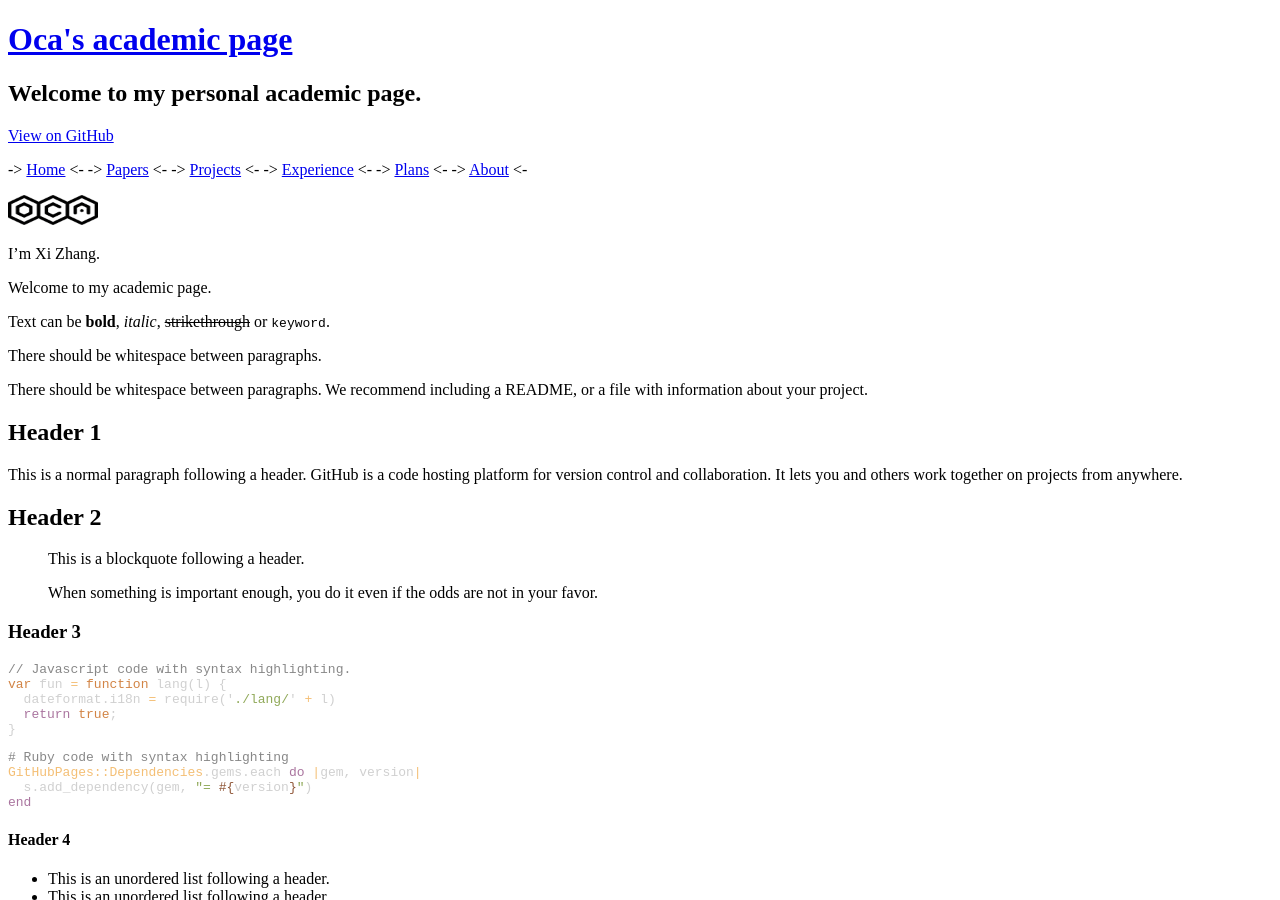
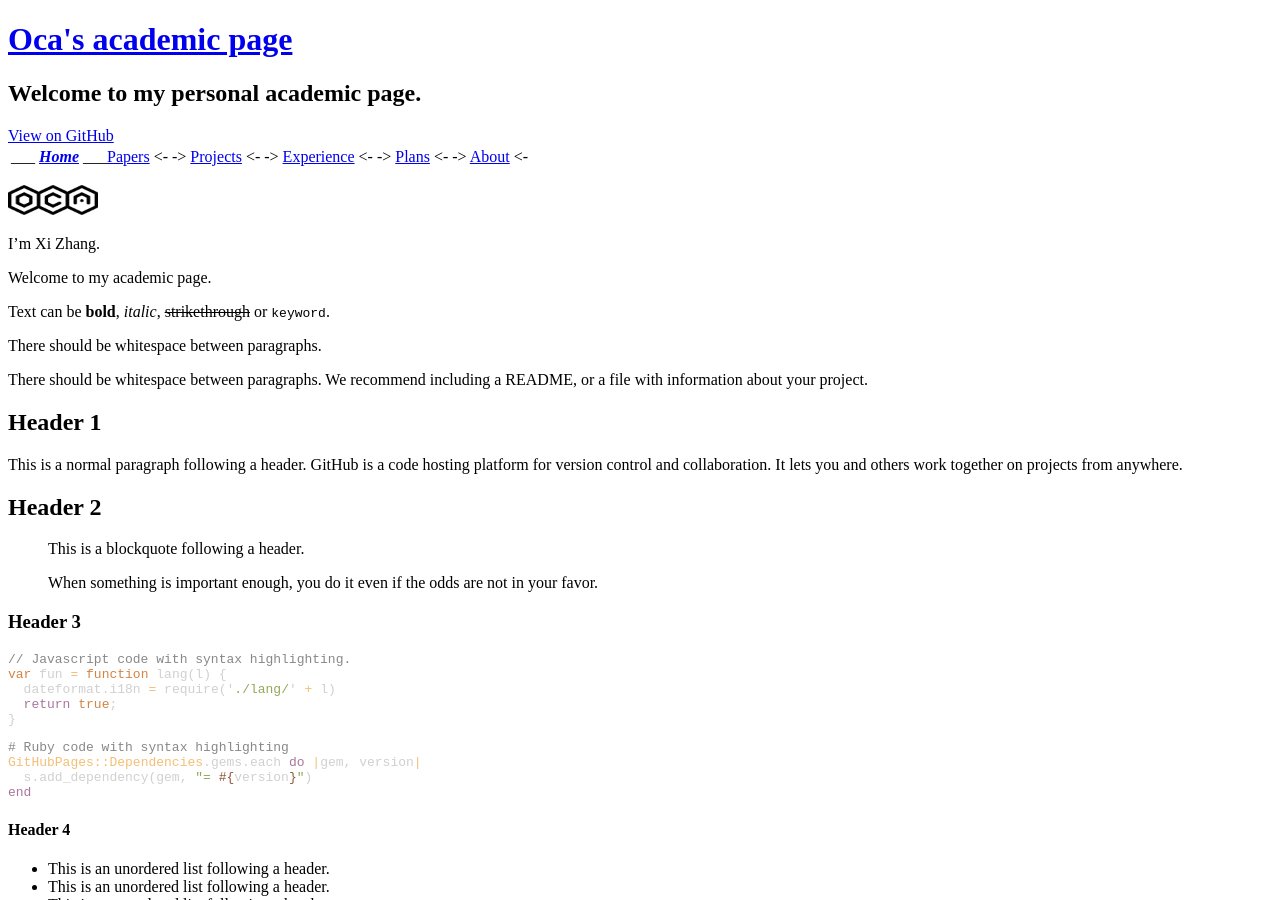
Before and after one commit to oca-john/academic-page, a Jekyll site: the page built from index.md, in a window 1280 px wide and 900 px high. Built offline with Jekyll 4.4.1, drawn with Linux system fonts in a browser that asks for light colours.

```diff
--- a/index.md
+++ b/index.md
@@ -2,7 +2,7 @@
 layout: default
 ---
 
-->  [Home](./index.html)  <- ->  [Papers](./publications.html)  <- ->  [Projects](./projects.html)  <- ->  [Experience](./experience.html)  <- ->  [Plans](./plans.html)  <- ->  [About](./about.html)  <-
+___|___[Home](./index.html)___|___[Papers](./publications.html)  <- ->  [Projects](./projects.html)  <- ->  [Experience](./experience.html)  <- ->  [Plans](./plans.html)  <- ->  [About](./about.html)  <-
 
 <img src="ocas-logo.png" title="logo" height="30" width="90">
 
```
